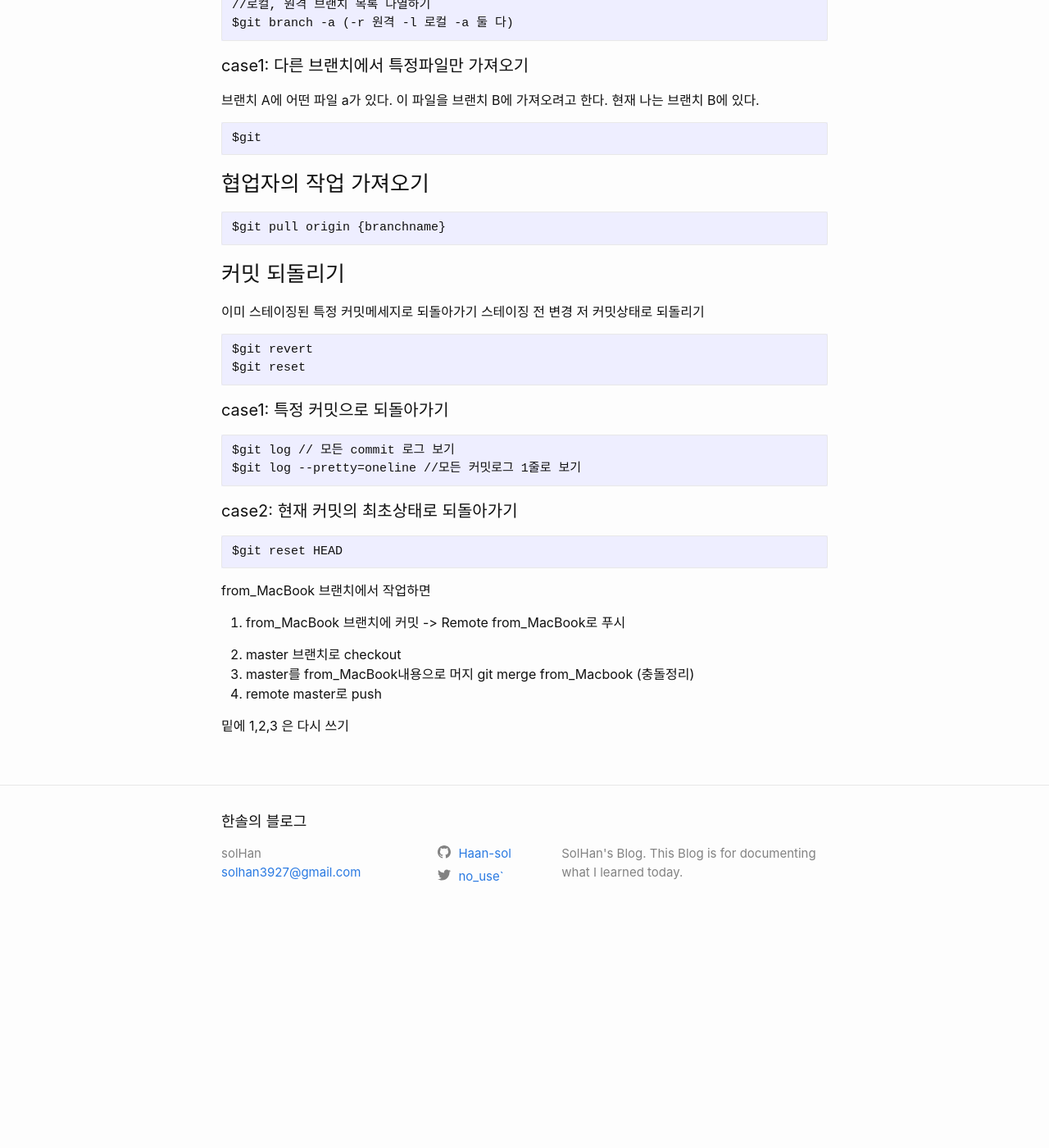
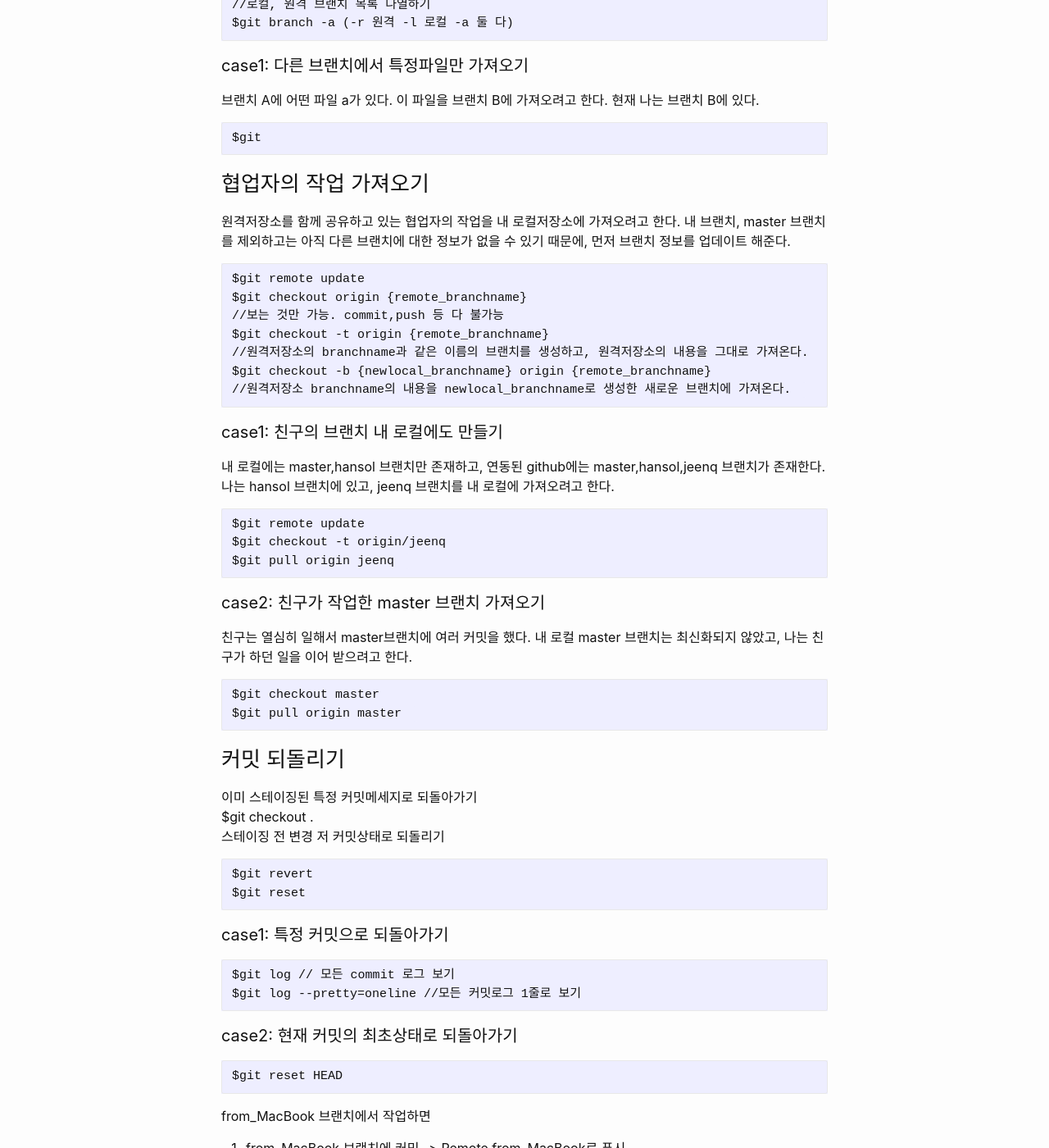
Before and after one commit to Haan-sol/Haan-sol.github.io, a Jekyll site: the page built from _posts/2019-02-17-gitcmd.md, in a window 1280 px wide and 1400 px high, scrolled down 2424 px. Shown: the whole window at 82% size. Built offline with Jekyll 4.4.1, drawn with Linux system fonts in a browser that asks for light colours; comment, search, counter and statistics services are not loaded; before the commit the page ends 3564 px from its top, so only the background shows below that.

Commit message:
git posting 업데이트

```diff
--- a/_posts/2019-02-17-gitcmd.md
+++ b/_posts/2019-02-17-gitcmd.md
@@ -103,11 +103,35 @@ clone 명령어로 폴더A에 새로운 폴더를 추가하거나 폴더 내에
 
 ### 협업자의 작업 가져오기
 
-    $git pull origin {branchname}
+원격저장소를 함께 공유하고 있는 협업자의 작업을 내 로컬저장소에 가져오려고 한다. 내 브랜치, master 브랜치를 제외하고는 아직 다른 브랜치에 대한 정보가 없을 수 있기 때문에, 먼저 브랜치 정보를 업데이트 해준다.
+
+    $git remote update
+    $git checkout origin {remote_branchname}
+    //보는 것만 가능. commit,push 등 다 불가능
+    $git checkout -t origin {remote_branchname}
+    //원격저장소의 branchname과 같은 이름의 브랜치를 생성하고, 원격저장소의 내용을 그대로 가져온다.
+    $git checkout -b {newlocal_branchname} origin {remote_branchname}
+    //원격저장소 branchname의 내용을 newlocal_branchname로 생성한 새로운 브랜치에 가져온다.
+
+#### case1: 친구의 브랜치 내 로컬에도 만들기
+
+내 로컬에는 master,hansol 브랜치만 존재하고, 연동된 github에는 master,hansol,jeenq 브랜치가 존재한다. 나는 hansol 브랜치에 있고, jeenq 브랜치를 내 로컬에 가져오려고 한다.
+
+    $git remote update
+    $git checkout -t origin/jeenq
+    $git pull origin jeenq
+
+#### case2: 친구가 작업한 master 브랜치 가져오기
+
+친구는 열심히 일해서 master브랜치에 여러 커밋을 했다. 내 로컬 master 브랜치는 최신화되지 않았고, 나는 친구가 하던 일을 이어 받으려고 한다.
+
+    $git checkout master
+    $git pull origin master
 
 ### 커밋 되돌리기
 
 이미 스테이징된 특정 커밋메세지로 되돌아가기
+    $git checkout .
 스테이징 전 변경 저 커밋상태로 되돌리기
 
     $git revert
```
